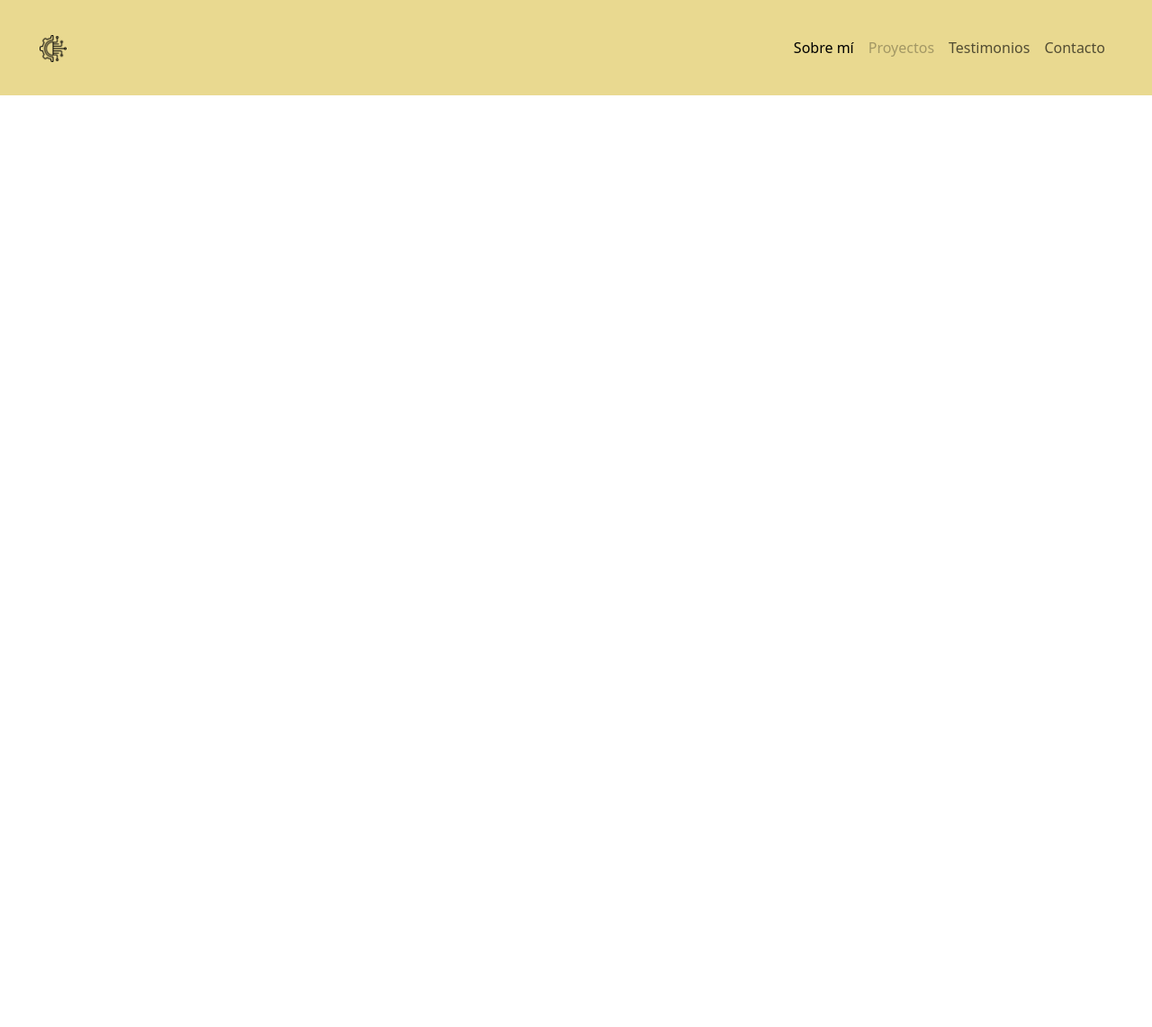
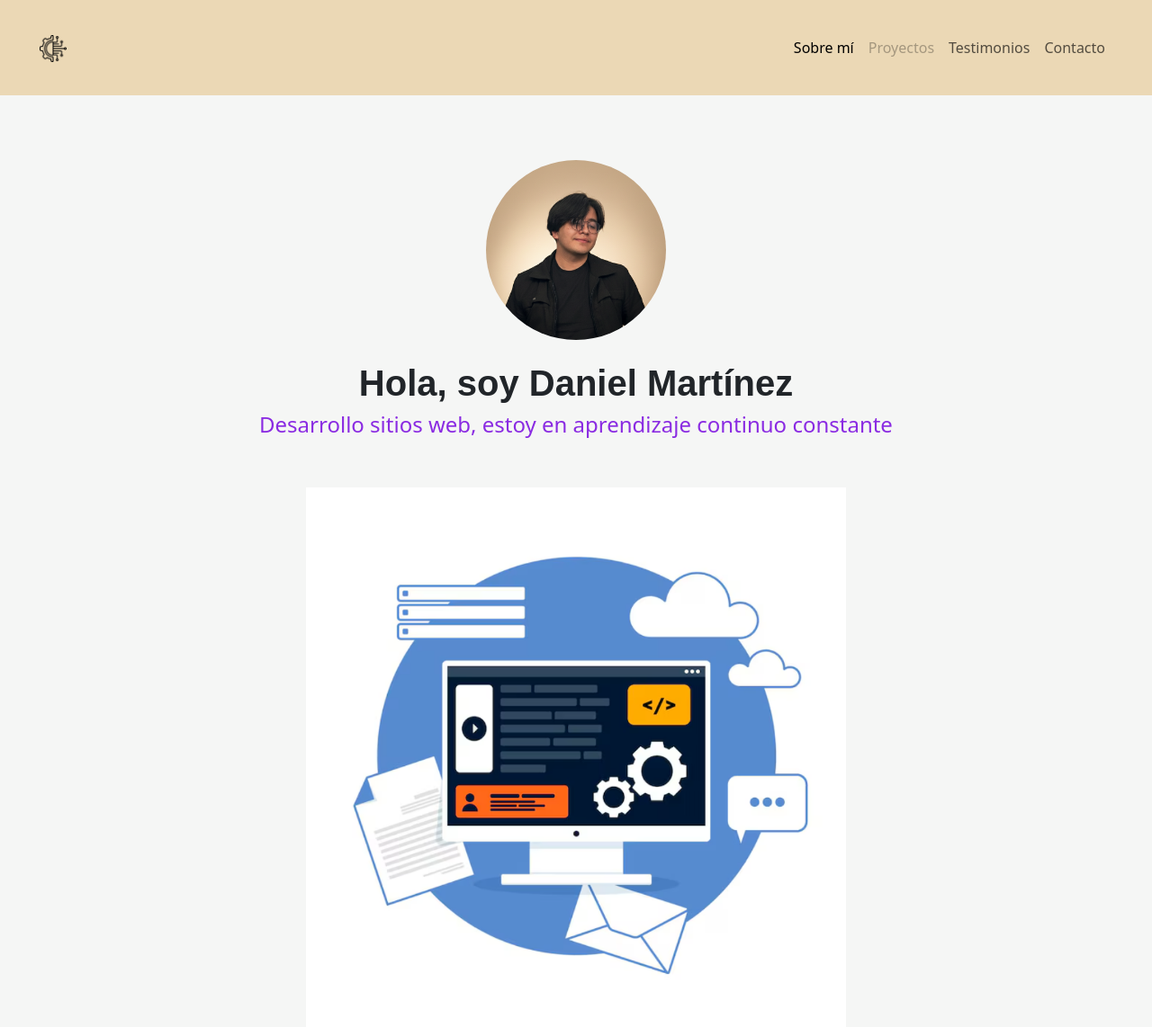
Before and after one commit to mttzDan/My-Page, a plain HTML site: page index.html in a window 1280 px wide. Shown: the whole page at 90% size. Before the commit the page ends 800 px from the top, so only its background shows below. Drawn offline with nearby package versions, Linux system fonts and the light colour scheme; a web font is replaced by a local one.

Commit message:
feat: Section added, images and font uploaded

```diff
--- a/index.html
+++ b/index.html
@@ -16,6 +16,10 @@
         integrity="sha384-sRIl4kxILFvY47J16cr9ZwB07vP4J8+LH7qKQnuqkuIAvNWLzeN8tE5YBujZqJLB" crossorigin="anonymous">
     <!-- Enlace a CSS personalizado -->
     <link rel="stylesheet" href="style.css">
+    <!-- Enlace de fuentes -->
+     <link rel="preconnect" href="https://fonts.googleapis.com">
+<link rel="preconnect" href="https://fonts.gstatic.com" crossorigin>
+<link href="https://fonts.googleapis.com/css2?family=Lugrasimo&family=Tomorrow:ital,wght@0,100;0,200;0,300;0,400;0,500;0,600;0,700;0,800;0,900;1,100;1,200;1,300;1,400;1,500;1,600;1,700;1,800;1,900&family=UnifrakturMaguntia&family=Yeseva+One&display=swap" rel="stylesheet">
 </head>
 
 <body>
@@ -50,6 +54,20 @@
         </div>
     </nav>
 
+    <!-- Creación de Hero -->
+     <section class="hero align-items-stretch">
+        <div class="main-hero d-flex flex-column justify-content-center align-items-center"> <!-- Aqui usamos las clases de Bootstrap para centrar verticalmente
+            , pude haberlo personalizado con un # y marcarlo en CSS pero para fines de usar diferentes modos se usó la personalziación de Bootstrap -->
+            <img class="developer-image" src="/images/Daniel.png" alt="Foto de Daniel Martínez">
+            <h1>Hola, soy Daniel Martínez</h1>
+            <h2>Desarrollo sitios web, estoy en aprendizaje continuo constante</h2>
+        </div>
+        <div class="secondary-hero">
+            <img class="secondary-hero-img img-fluid"  src="/images/Hero-image.png" alt="Imagen de computadora y código">
+       <!-- img-fluid es una propiedad de Bootstrap que permite a la imagen adaptarse al ancho del navegador volviéndolo responsivo -->
+        </div>
+     </section>
+
 
     <!-- Etiqueta de interactividad de bootstrap -->
     <script src="https://cdn.jsdelivr.net/npm/bootstrap@5.3.8/dist/js/bootstrap.bundle.min.js"
--- a/style.css
+++ b/style.css
@@ -1,11 +1,52 @@
 /* Personalización de la Navbar */
 .navbar {
     padding: 2rem;
-    background-color: #e9d990; /* Color de fondo oscuro */
+    background-color: #ddbd8297; /* Color de fondo oscuro */
 }
 .navbar-collapse {
     align-items: center;
     justify-content: space-between  ;
+}
+
+/* Estilos generales */
+/* Se define aqui y no en bootstrap porque habrá varias secciones */
+section {
+    display: flex; /* Los elementos hijos de cada sección se comportan como flexibles */
+    flex-direction: column;
+    align-items: center; /* Centra los elementos hijos horizontalmente */
+    justify-content: center; /* Centra los elementos hijos perpendicularmente, en este caso es vertical */
+}
+
+h1 {
+    font-size: 2.5rem; /* rem es una medida basada en el tamaño de fuente del elemento raíz */
+font-family: "Tomorrow", sans-serif;
+  font-weight: 700;
+  font-style: normal;
+}
+
+/* Sección Hero */
+.hero   {
+    background-color: #f5f6f5;
+    min-height: 450px;
+    text-align: center;
+
+}
+
+.main-hero{
+    padding: 3rem;
+}
+
+.developer-image {
+    width: 200px;
+    height: 200px;
+    border-radius: 50%; /* Hace que la imagen sea redonda */
+    object-fit: cover; /* Asegura que la imagen cubra el área sin distorsionarse */
+    margin: 1.5rem;
+}
+
+.main-hero h2 {
+    font-size: 1.5rem;
+    color: blueviolet;
 }
 
 
@@ -15,3 +56,15 @@
         display: none;
     }
 }
+
+/* Media query para imágenes secundarias en la sección hero */
+@media screen and (min-width: 700px) {
+    .secondary-hero-img {
+        max-width: 600px;
+    }
+    .secondary-hero-img {
+        width: 600px;
+        height: auto;
+    }
+
+}
```
Also changed, not shown: images/Daniel.png (added), images/Hero-image.png (added).
